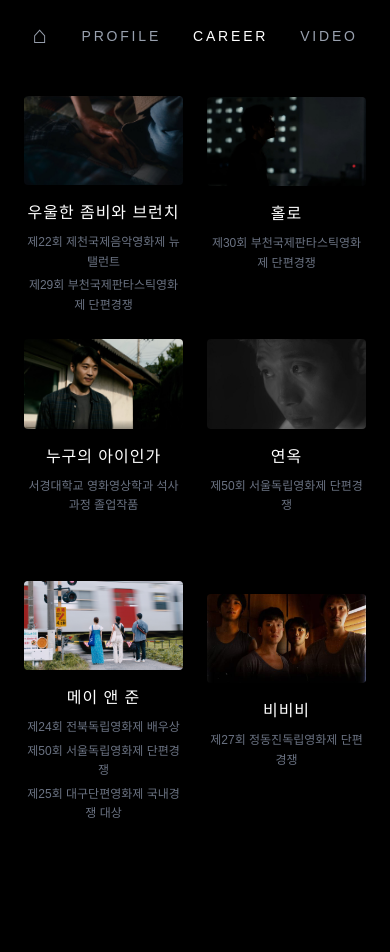
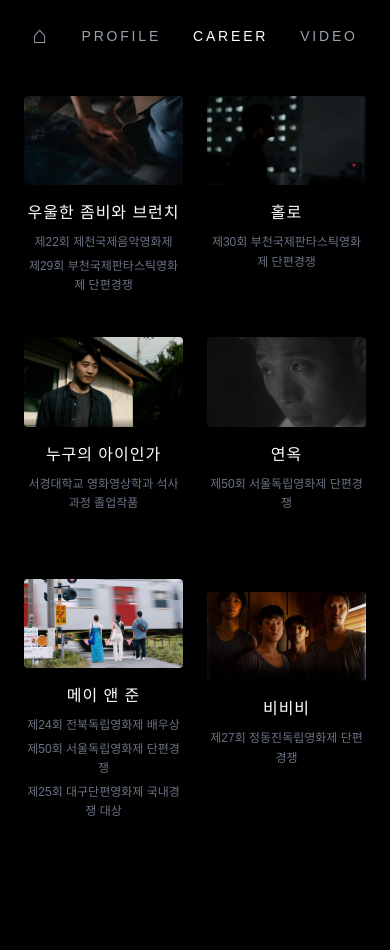
Before and after one commit to jinyoung1184/actor-portfolio, a Next.js app: page /career in a window 390 px wide. Built offline with nearby package versions, Linux system fonts and the light colour scheme.

Commit message:
fix mobile layout

```diff
--- a/app/career/page.tsx
+++ b/app/career/page.tsx
@@ -9,7 +9,7 @@ const works = [
     youtubeId: "rkOK5ONG9mQ",
     videoThumbnail: "/video/zombie1.JPG",
     festival: [
-      "제22회 제천국제음악영화제 뉴탤런트",
+      "제22회 제천국제음악영화제",
       "제29회 부천국제판타스틱영화제 단편경쟁",
     ],
     poster: "/posters/zombie.JPG",
--- a/app/video/page.tsx
+++ b/app/video/page.tsx
@@ -128,7 +128,7 @@ export default function VideoPage() {
   <div className="fixed inset-0 z-50 flex items-center justify-center bg-black/95 px-4">
     <button
       onClick={() => setSelectedVideo(null)}
-            className="absolute right-6 top-6 text-4xl font-light text-white transition hover:text-gray-400"
+      className="absolute right-6 top-6 z-[1000] text-4xl font-light text-white transition hover:text-gray-400"
     >
       ×
     </button>
```
Lines whose indentation alone changed are shown as unchanged.
